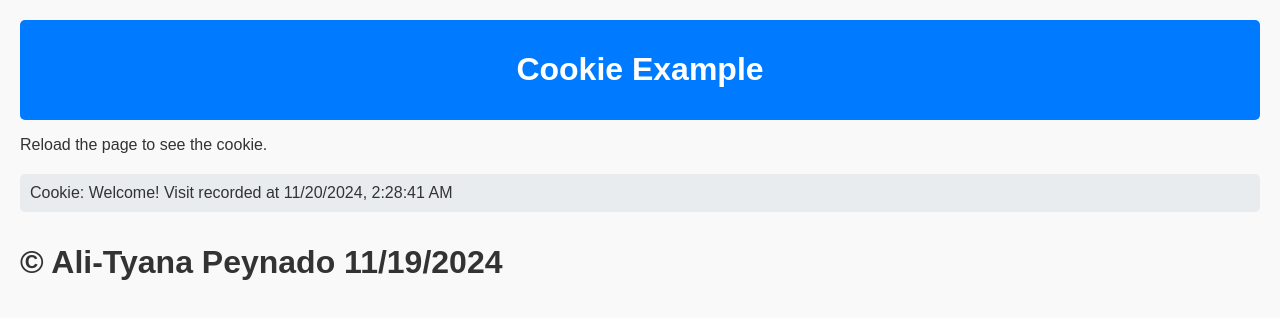
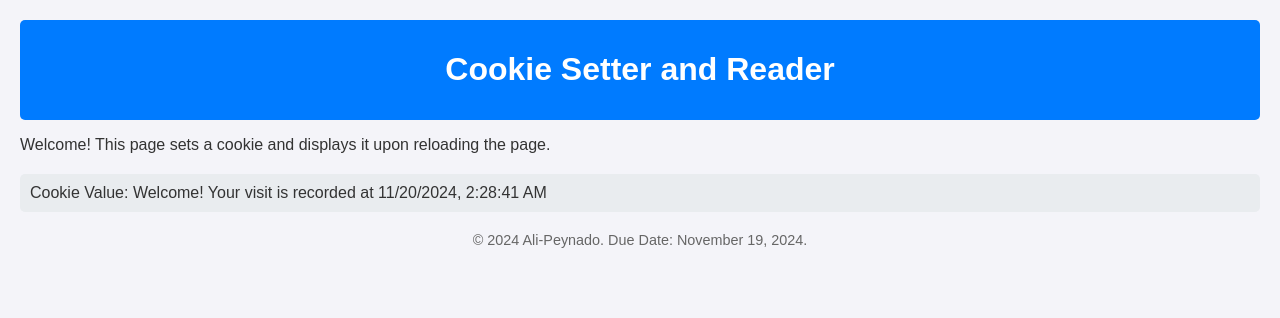
Before and after one commit to Aap323-cloud/A10, a plain HTML site: page index.html in a window 1280 px wide. Drawn offline with Linux system fonts and the light colour scheme.

Commit message:
Add files via upload

```diff
--- a/index.html
+++ b/index.html
@@ -3,66 +3,74 @@
 <head>
     <meta charset="UTF-8">
     <meta name="viewport" content="width=device-width, initial-scale=1.0">
-    <title>Cookie Example</title>
+    <title>Cookie Setter and Reader</title>
     <style>
         body {
             font-family: Arial, sans-serif;
             margin: 20px;
-            background-color: #f9f9f9;
+            background-color: #f4f4f9;
             color: #333;
         }
         header {
+            background-color: #007bff;
+            color: #fff;
+            padding: 10px;
             text-align: center;
-            background-color: #007bff;
-            color: white;
-            padding: 10px;
             border-radius: 5px;
         }
         footer {
             margin-top: 20px;
             text-align: center;
+            color: #666;
             font-size: 0.9em;
-            color: #666;
         }
-        #cookieDisplay {
+        .cookie-display {
             margin: 20px 0;
             padding: 10px;
-            background: #e9ecef;
+            background-color: #e9ecef;
             border-radius: 5px;
         }
     </style>
 </head>
 <body>
 <header>
-    <h1>Cookie Example</h1>
+    <h1>Cookie Setter and Reader</h1>
 </header>
 <main>
-    <p>Reload the page to see the cookie.</p>
-    <div id="cookieDisplay"></div>
-
-
+    <p>Welcome! This page sets a cookie and displays it upon reloading the page.</p>
+    <div class="cookie-display" id="cookieDisplay"></div>
+</main>
+<footer>
+    <p>&copy; 2024 Ali-Peynado. Due Date: November 19, 2024.</p>
+</footer>
 
 <script>
     function setCookie(name, value, days) {
         const date = new Date();
-        date.setTime(date.getTime() + days * 24 * 60 * 60 * 1000);
+        date.setTime(date.getTime() + (days * 24 * 60 * 60 * 1000));
         document.cookie = `${name}=${value};expires=${date.toUTCString()};path=/`;
     }
+
     function getCookie(name) {
         const cookies = document.cookie.split(';');
         for (let cookie of cookies) {
             cookie = cookie.trim();
-            if (cookie.startsWith(name + "=")) return cookie.split('=')[1];
+            if (cookie.startsWith(name + "=")) {
+                return cookie.split('=')[1];
+            }
         }
         return "";
     }
+
     const cookieName = "userVisit";
-    const cookieValue = getCookie(cookieName) || `Welcome! Visit recorded at ${new Date().toLocaleString()}`;
-    if (!getCookie(cookieName)) setCookie(cookieName, cookieValue, 7);
-    document.getElementById("cookieDisplay").textContent = "Cookie: " + cookieValue;
+    let cookieValue = getCookie(cookieName);
+
+    if (!cookieValue) {
+        cookieValue = "Welcome! Your visit is recorded at " + new Date().toLocaleString();
+        setCookie(cookieName, cookieValue, 7);
+    }
+
+    document.getElementById("cookieDisplay").textContent = "Cookie Value: " + cookieValue;
 </script>
-</body onload="checkCookie()">
-<h1 Cookie Test</h1>
-<p>&copy; Ali-Tyana Peynado 11/19/2024 </p>
 </body>
 </html>
```
